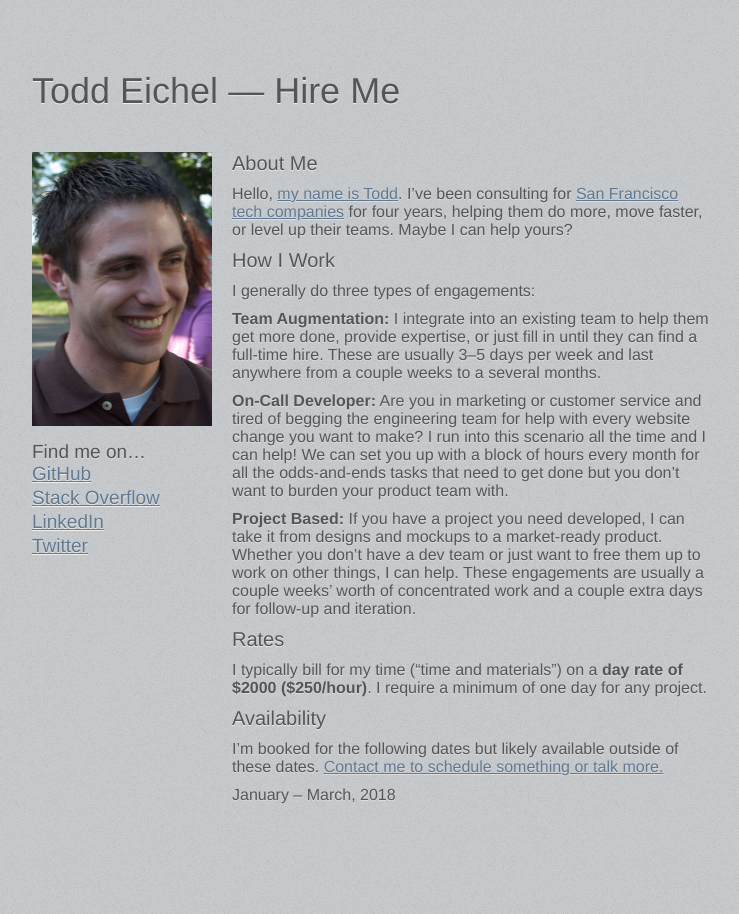
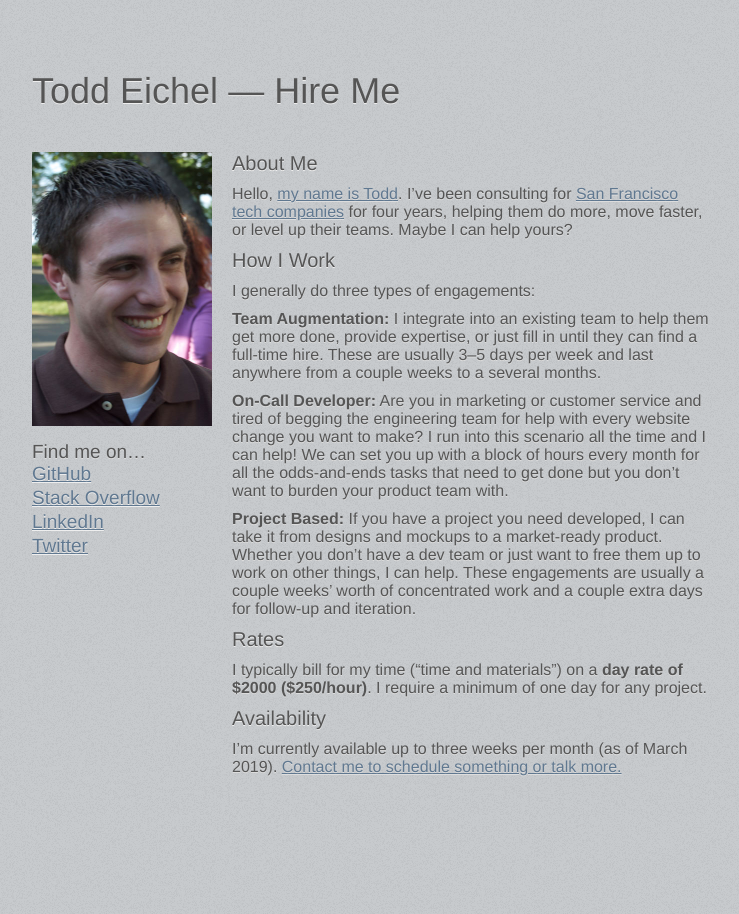
Before and after one commit to tfe/toddeichel.com, a Jekyll site: the page built from hire-me.html, in a window 1280 px wide. Shown: the whole page, without its empty margins (268-1007 px from the left). Built offline with Jekyll 4.4.1, drawn with Linux system fonts in a browser that asks for light colours.

Commit message:
Availability update

```diff
--- a/hire-me.html
+++ b/hire-me.html
@@ -46,10 +46,6 @@ human_title: Hire Me
 
 <h3>Availability</h3>
 <p>
-  I&rsquo;m booked for the following dates but likely available outside of these
-  dates. <a href="mailto:todd@toddeichel.com">Contact me to schedule something or talk more.</a>
+  I&rsquo;m currently available up to three weeks per month (as of March 2019).
+  <a href="mailto:todd@toddeichel.com">Contact me to schedule something or talk more.</a>
 </p>
-
-<p>
-  January &ndash; March, 2018
-</p>
```
